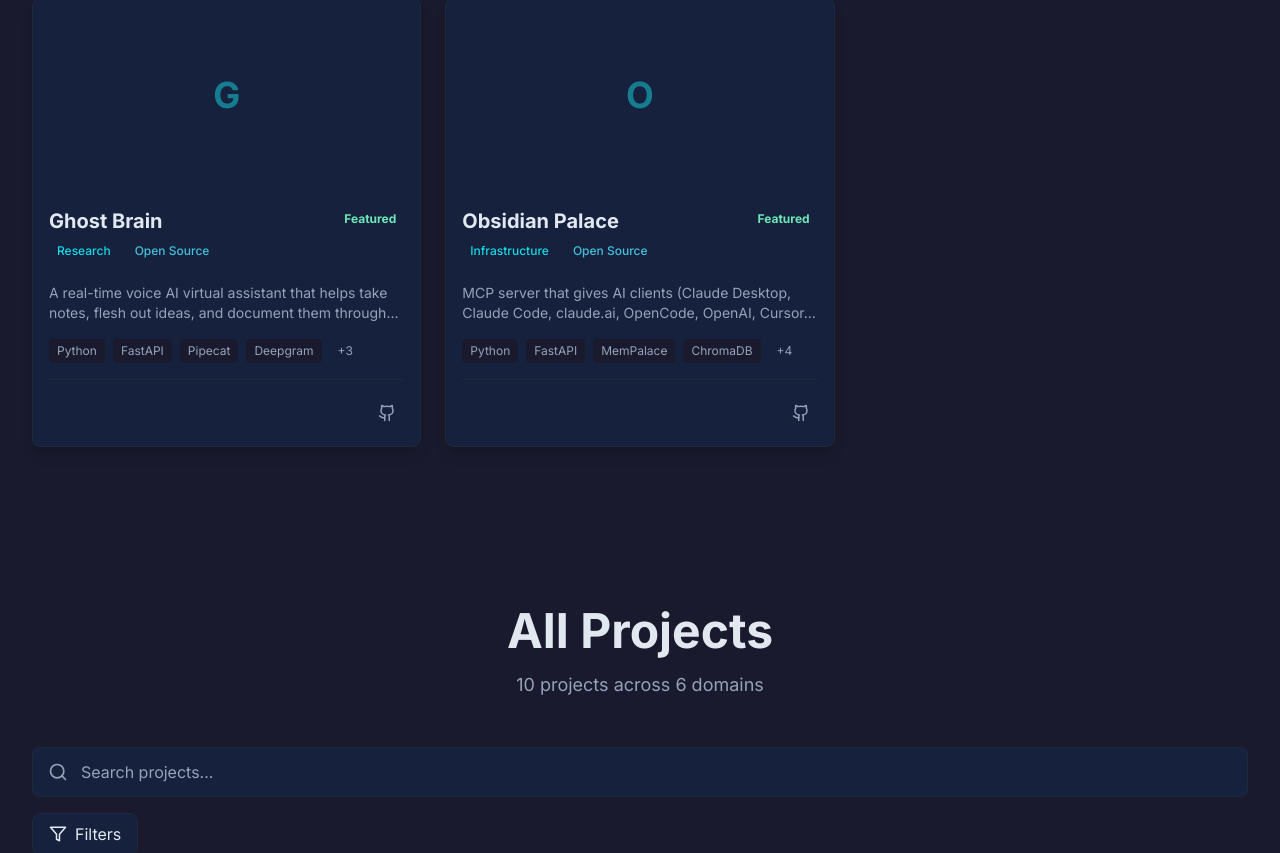
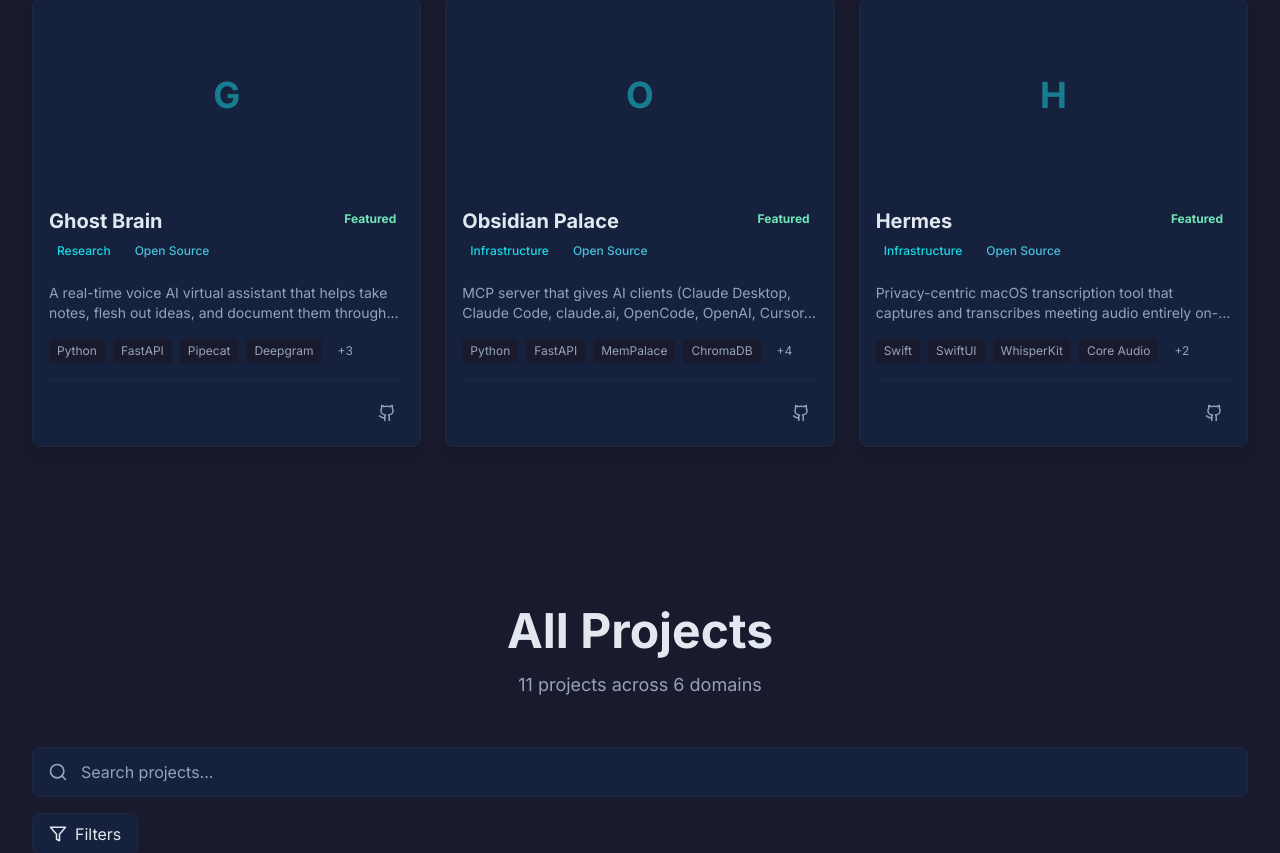
Before and after one commit to TheWinterShadow/Portfolio, a Next.js app: page / in a window 1280 px wide. Shown: the part 1527-2380 px from the top of the page. Built offline with nearby package versions, Linux system fonts and the light colour scheme.

Commit message:
feat: add new project "Hermes" with detailed description and tech stack
Signed-off-by: TheWinterShadow <elijah.j.winter@outlook.com>

```diff
--- a/src/data/projects.ts
+++ b/src/data/projects.ts
@@ -274,6 +274,25 @@
     featured: true,
   }),
   createProject({
+    id: 'hermes',
+    title: 'Hermes',
+    domain: 'Infrastructure',
+    description: 'Privacy-centric macOS transcription tool that captures and transcribes meeting audio entirely on-device using WhisperKit, with no cloud services or telemetry.',
+    longDescription: 'Hermes is a native macOS application that provides real-time transcription for video calls (Zoom, Google Meet, Teams, FaceTime) while keeping all audio and transcripts local. It simultaneously captures system audio and microphone input, differentiates speakers as "Me" vs "Them" without ML identification, and runs transcription on-device with WhisperKit\'s large-v3 model. The interface is a floating overlay that collapses to a pill icon, activatable via a global hotkey. Transcripts are stored locally with SwiftData and can be exported as Markdown.',
+    techStack: ['Swift', 'SwiftUI', 'WhisperKit', 'Core Audio', 'AVAudioEngine', 'SwiftData'],
+    features: [
+      'On-device transcription with WhisperKit large-v3 — zero network calls',
+      'Simultaneous system audio and microphone capture',
+      'Automatic speaker differentiation without ML identification',
+      'Floating overlay UI that collapses to a pill icon',
+      'Global hotkey activation (Cmd+Shift+R)',
+      'Local transcript history and Markdown export via SwiftData',
+    ],
+    github: 'https://github.com/TheWinterShadow/Hermes',
+    docs: 'https://hermes.thewintershadow.com',
+    featured: true,
+  }),
+  createProject({
     id: 'hogwarts',
     title: 'Hogwarts',
     domain: 'Web Development',
```
